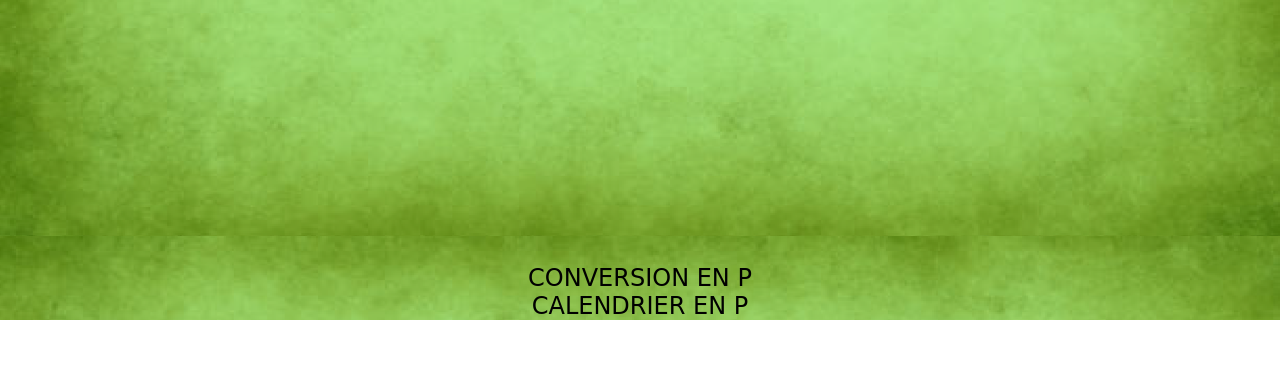
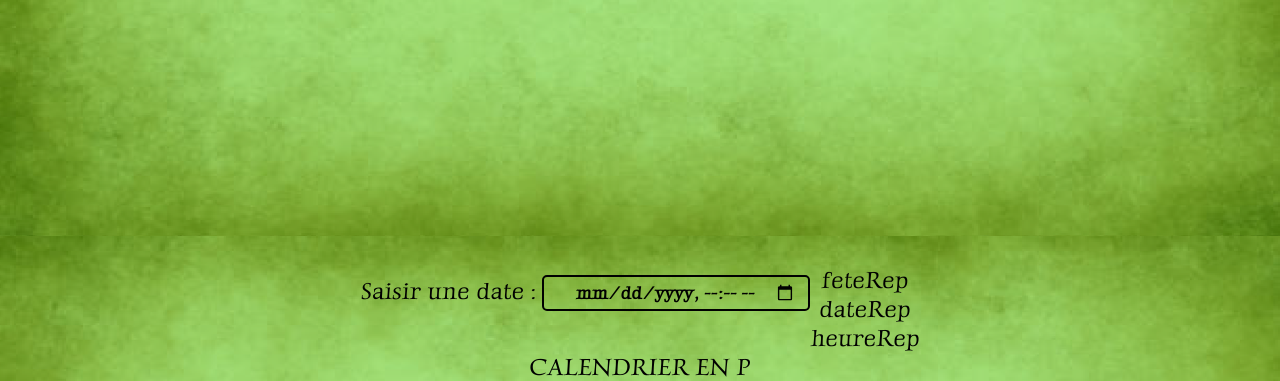
Before and after one commit to DEBUT-Loic/DateRepublicaine, a plain HTML site: page index.html in a window 1280 px wide. Shown: the part 564-945 px from the top of the page. Before the commit the page ends 884 px from the top, so only its background shows below. Drawn offline with Linux system fonts and the light colour scheme; a web font is replaced by a local one.

Commit message:
Ajout input date + affichage à conversion

```diff
--- a/index.html
+++ b/index.html
@@ -4,6 +4,7 @@
     <meta charset="utf-8">
     <meta name="viewport" content="width=device-width, initial-scale=1">
     <!-- <link rel="shortcut icon" type="image/png" href="drapeau_icon.png"> -->
+    <link href="style/font.css" rel="stylesheet">
     <link href="style/style.css" rel="stylesheet">
     <script src="script/jquery_3.7.1.min.js"></script>
     <script src="script/index.js"></script>
@@ -27,7 +28,7 @@
                 <p class="date"> <!-- date --> dateGreg </p>
                 <p class="heure"> <!-- heure --> heureGreg</p>
             </div>
-            <div id="republic">
+            <div id="republic" class="republic">
                 <p class="fete"> <!-- fête du jour --> feteRep </p>
                 <p class="date"> <!-- date --> dateRep </p>
                 <p class="heure"> <!-- heure --> heureRep </p>
@@ -35,7 +36,16 @@
         </section>
 
         <section id="conversion">
-            <p>CONVERSION EN P</p>
+            <div>
+                <label for="dateConv">Saisir une date : </label>
+                <input type="datetime-local" name="dateConv" id="dateConv">
+            </div>
+
+            <div id="republicConv" class="republic">
+                <p class="fete"> <!-- fête du jour --> feteRep </p>
+                <p class="date"> <!-- date --> dateRep </p>
+                <p class="heure"> <!-- heure --> heureRep </p>
+            </div>
         </section>
 
         <section id="calendrier">
```
